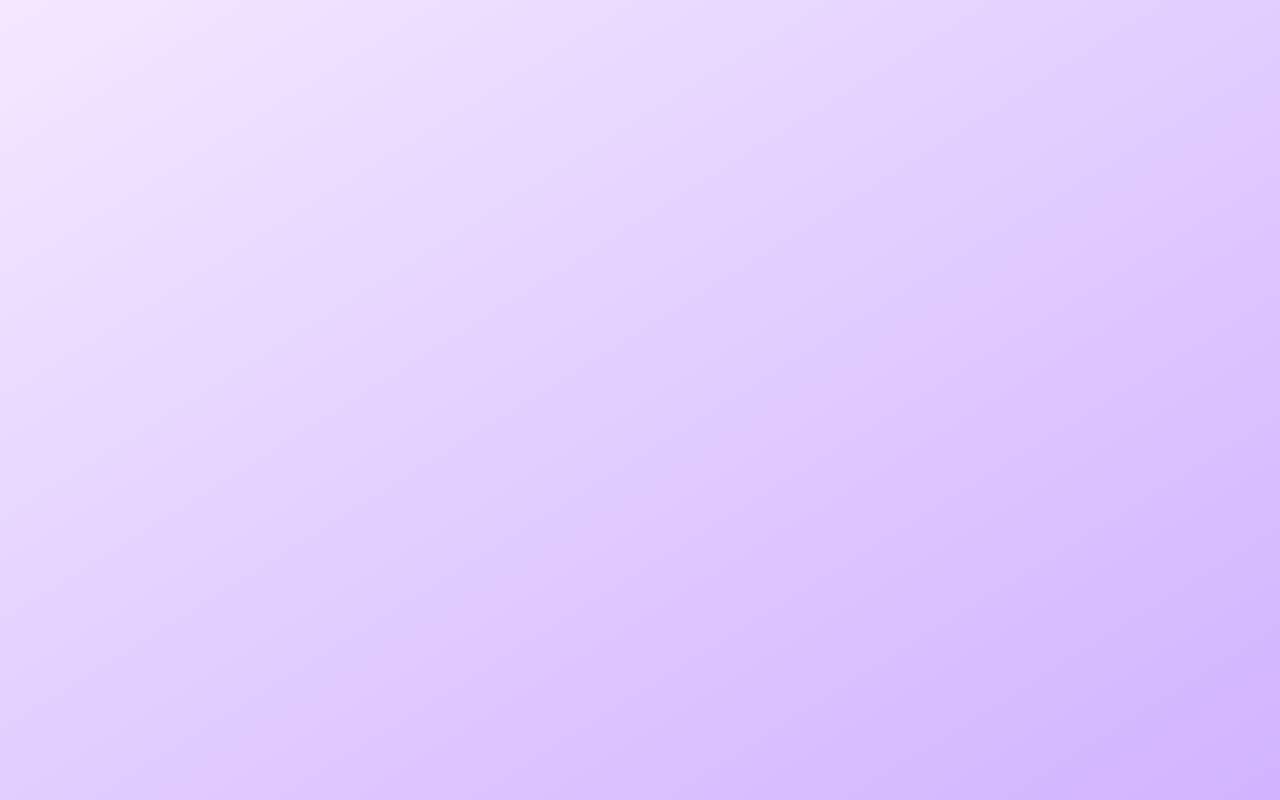
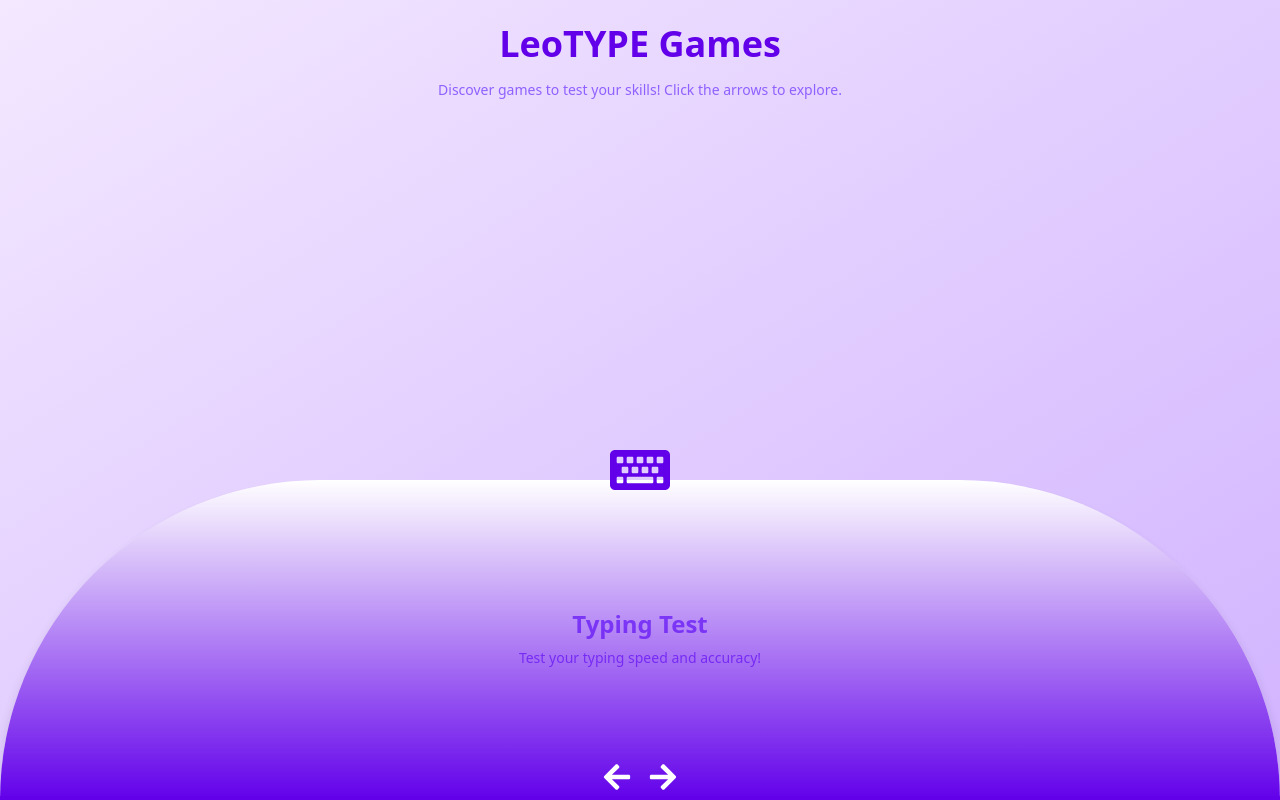
Before and after one commit to Ludis-ET/Typing-test-telegram-bot, a React (Vite) app: page / in a window 1280 px wide. Built offline with nearby package versions, Linux system fonts and the light colour scheme.

Commit message:
Refactor App component to include routing for Home component

```diff
--- a/src/App.tsx
+++ b/src/App.tsx
@@ -1,7 +1,12 @@
+import { Route, Routes } from "react-router-dom";
+import { Home } from "./components";
+
 const App = () => {
-
   return (
     <div className="h-screen overflow-hidden flex flex-col items-center justify-start bg-gradient-to-br from-purple-start to-purple-end text-gray-900 font-sans p-6">
+      <Routes>
+        <Route path="/" element={<Home />} />
+      </Routes>
     </div>
   );
 };
```
